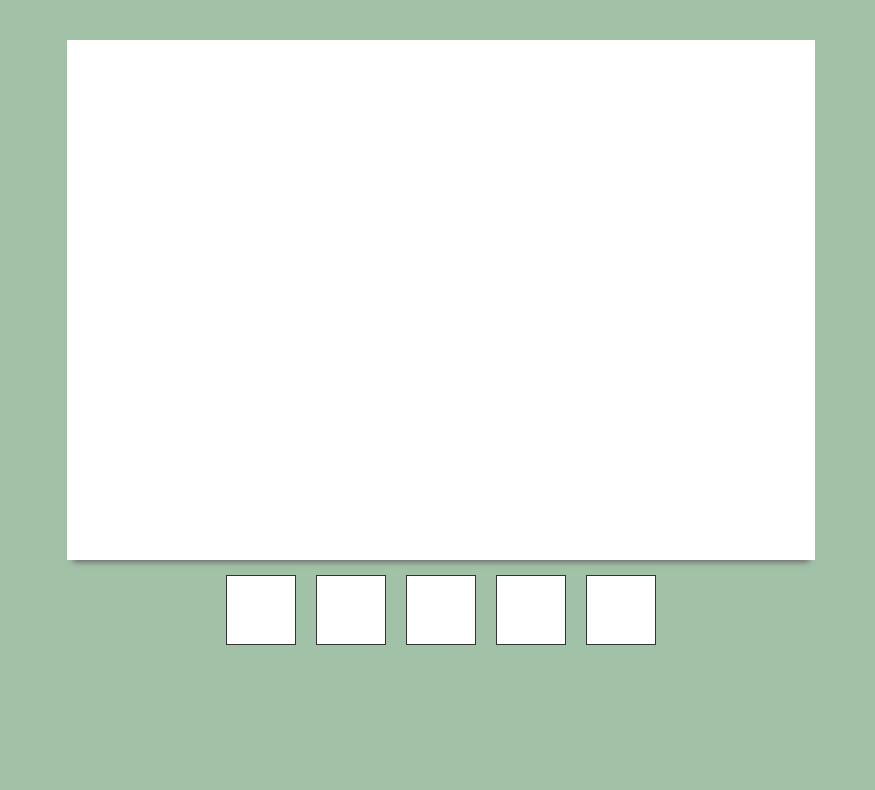
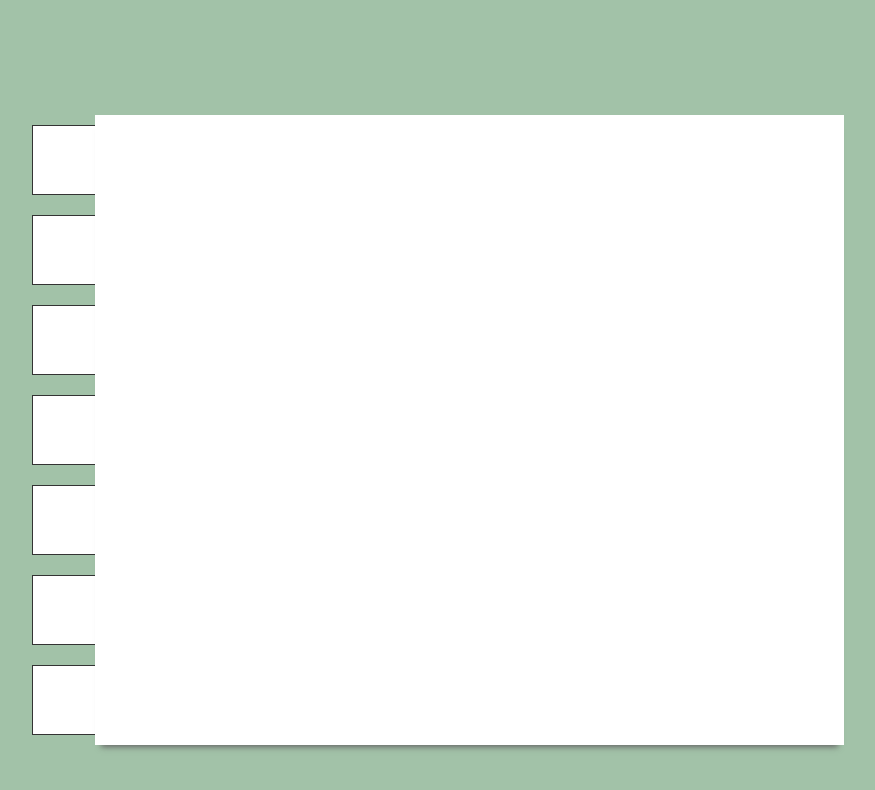
Before and after one commit to laere/DrawingBoard, a website: page index.html in a window 1280 px wide. Shown: the whole page, without its empty margins (199-1074 px from the left). Drawn offline with Linux system fonts and the light colour scheme; files that its build step writes are made by us from their sources; files whose address does not match are found by name.

Commit message:
moved colors to a sidebar

```diff
--- a/css/main.scss
+++ b/css/main.scss
@@ -25,32 +25,35 @@ html {
 *****************/
 #container {
   @include flex;
-  flex-flow: column wrap;
+  flex-flow: row nowrap;
   margin: 0 auto;
   width: 90%;
-  height: 100vh;
+  height: 970px;
+  //background-color: red;
     canvas {
       width: 65%;
       height: 65%;
       background-color: $bg-w;
-      margin: 10px 0;
+      margin-bottom: 110px;
       box-shadow: 0 8px 6px -6px $bg-g;
     }
     #colors {
-      width: 65%;
-      height: 80px;
-      background-color: $bg;
+      width: 5%;
+      height: 65%;
+      //background-color: $bg-g;
       // box-shadow: 0 8px 6px -6px $bg-g;
       @include flex;
-      flex-flow: row nowrap;
-      margin-bottom: 120px;
+      flex-flow: column nowrap;
+      justify-content: space-between;
+      margin-bottom: 110px;
     }
     .color {
       width: 70px;
       height: 70px;
       background-color: $bg-w;
       border: 1px solid #333;
-      margin: 0 10px;
+      margin: 10px 0;
+      flex: 1 0 auto;
       &:hover {
         animation: circle 0.1s ease-out;
         animation-fill-mode: forwards;
--- a/index.html
+++ b/index.html
@@ -18,15 +18,20 @@
           <p class="browserupgrade">You are using an <strong>outdated</strong> browser. Please <a href="http://browsehappy.com/">upgrade your browser</a> to improve your experience.</p>
       <![endif]-->
   <div id="container">
-      <canvas></canvas>
       <div id="colors">
         <div class="color"></div>
         <div class="color"></div>
         <div class="color"></div>
         <div class="color"></div>
         <div class="color"></div>
+        <div class="color"></div>
+        <div class="color"></div>
       </div>
-      <div id="color-picker"></div>
+      <canvas></canvas>
+      <div id="color-picker-wrapper">
+        <div id="color-picker-arrow">
+        <div id="color-picker"></div>
+      </div>
     </div>
 
       <script src="jquery-2.2.0.min.js"></script>
```
Also changed, not shown: css/main.css, 1 other file.
